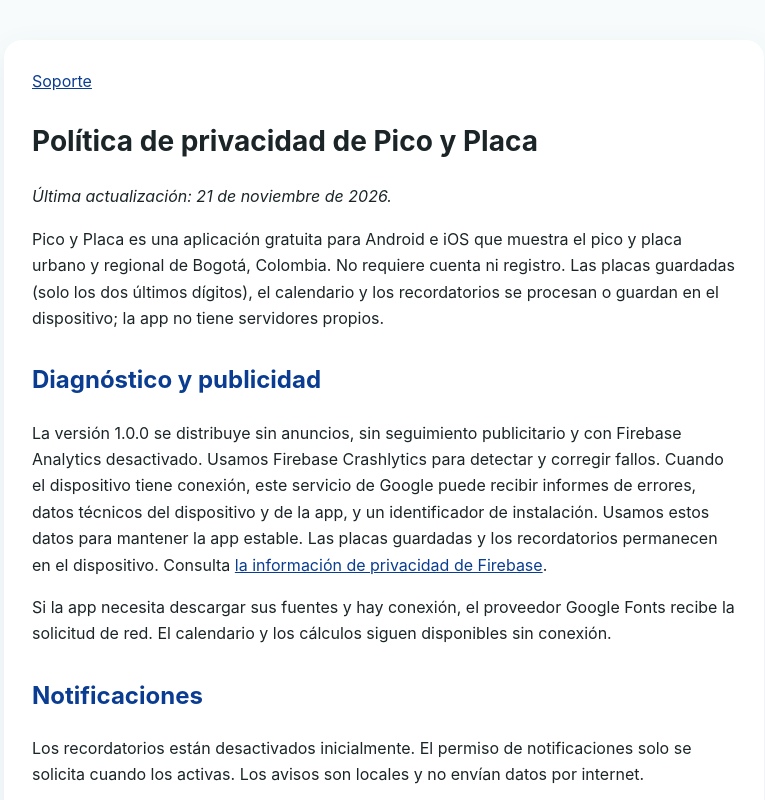
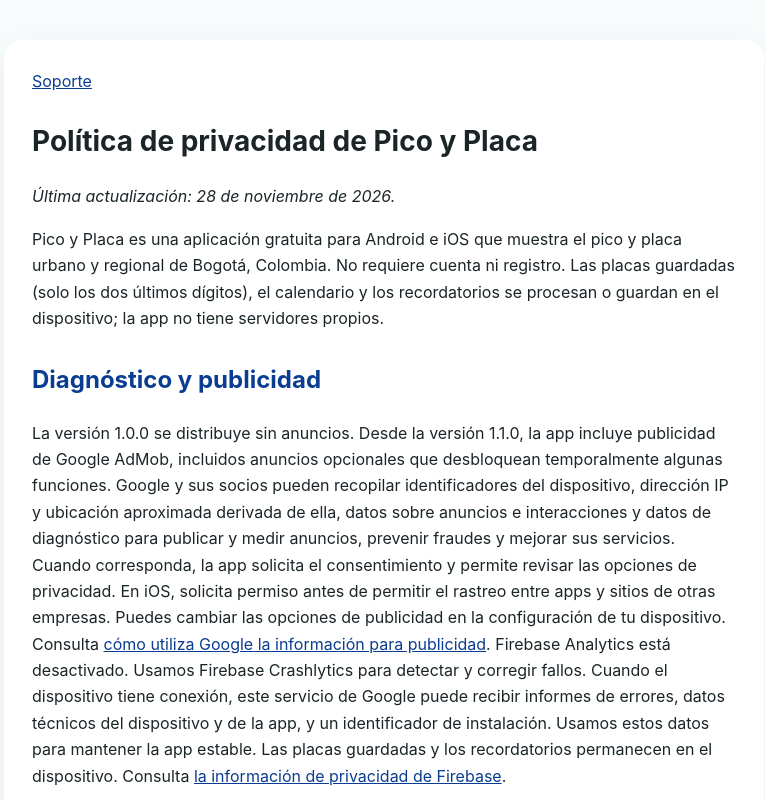
Before and after one commit to steveazul87/pico-placa-privacy, a plain HTML site: page index.html in a window 1280 px wide. Shown: the top 800 px of the page, without its empty margins (256-1021 px from the left). Drawn offline with Linux system fonts and the light colour scheme.

Commit message:
Update advertising privacy policy

```diff
--- a/index.html
+++ b/index.html
@@ -12,10 +12,10 @@ body{font-family:-apple-system,BlinkMacSystemFont,"Segoe UI",Roboto,sans-serif;m
 <body><main>
 <nav><a href="support.html">Soporte</a></nav>
 <h1>Política de privacidad de Pico y Placa</h1>
-<p><em>Última actualización: 21 de noviembre de 2026.</em></p>
+<p><em>Última actualización: 28 de noviembre de 2026.</em></p>
 <p>Pico y Placa es una aplicación gratuita para Android e iOS que muestra el pico y placa urbano y regional de Bogotá, Colombia. No requiere cuenta ni registro. Las placas guardadas (solo los dos últimos dígitos), el calendario y los recordatorios se procesan o guardan en el dispositivo; la app no tiene servidores propios.</p>
 <h2>Diagnóstico y publicidad</h2>
-<p>La versión 1.0.0 se distribuye sin anuncios, sin seguimiento publicitario y con Firebase Analytics desactivado. Usamos Firebase Crashlytics para detectar y corregir fallos. Cuando el dispositivo tiene conexión, este servicio de Google puede recibir informes de errores, datos técnicos del dispositivo y de la app, y un identificador de instalación. Usamos estos datos para mantener la app estable. Las placas guardadas y los recordatorios permanecen en el dispositivo. Consulta <a href="https://firebase.google.com/support/privacy">la información de privacidad de Firebase</a>.</p>
+<p>La versión 1.0.0 se distribuye sin anuncios. Desde la versión 1.1.0, la app incluye publicidad de Google AdMob, incluidos anuncios opcionales que desbloquean temporalmente algunas funciones. Google y sus socios pueden recopilar identificadores del dispositivo, dirección IP y ubicación aproximada derivada de ella, datos sobre anuncios e interacciones y datos de diagnóstico para publicar y medir anuncios, prevenir fraudes y mejorar sus servicios. Cuando corresponda, la app solicita el consentimiento y permite revisar las opciones de privacidad. En iOS, solicita permiso antes de permitir el rastreo entre apps y sitios de otras empresas. Puedes cambiar las opciones de publicidad en la configuración de tu dispositivo. Consulta <a href="https://policies.google.com/technologies/ads?hl=es">cómo utiliza Google la información para publicidad</a>. Firebase Analytics está desactivado. Usamos Firebase Crashlytics para detectar y corregir fallos. Cuando el dispositivo tiene conexión, este servicio de Google puede recibir informes de errores, datos técnicos del dispositivo y de la app, y un identificador de instalación. Usamos estos datos para mantener la app estable. Las placas guardadas y los recordatorios permanecen en el dispositivo. Consulta <a href="https://firebase.google.com/support/privacy">la información de privacidad de Firebase</a>.</p>
 <p>Si la app necesita descargar sus fuentes y hay conexión, el proveedor Google Fonts recibe la solicitud de red. El calendario y los cálculos siguen disponibles sin conexión.</p>
 <h2>Notificaciones</h2>
 <p>Los recordatorios están desactivados inicialmente. El permiso de notificaciones solo se solicita cuando los activas. Los avisos son locales y no envían datos por internet.</p>
```
